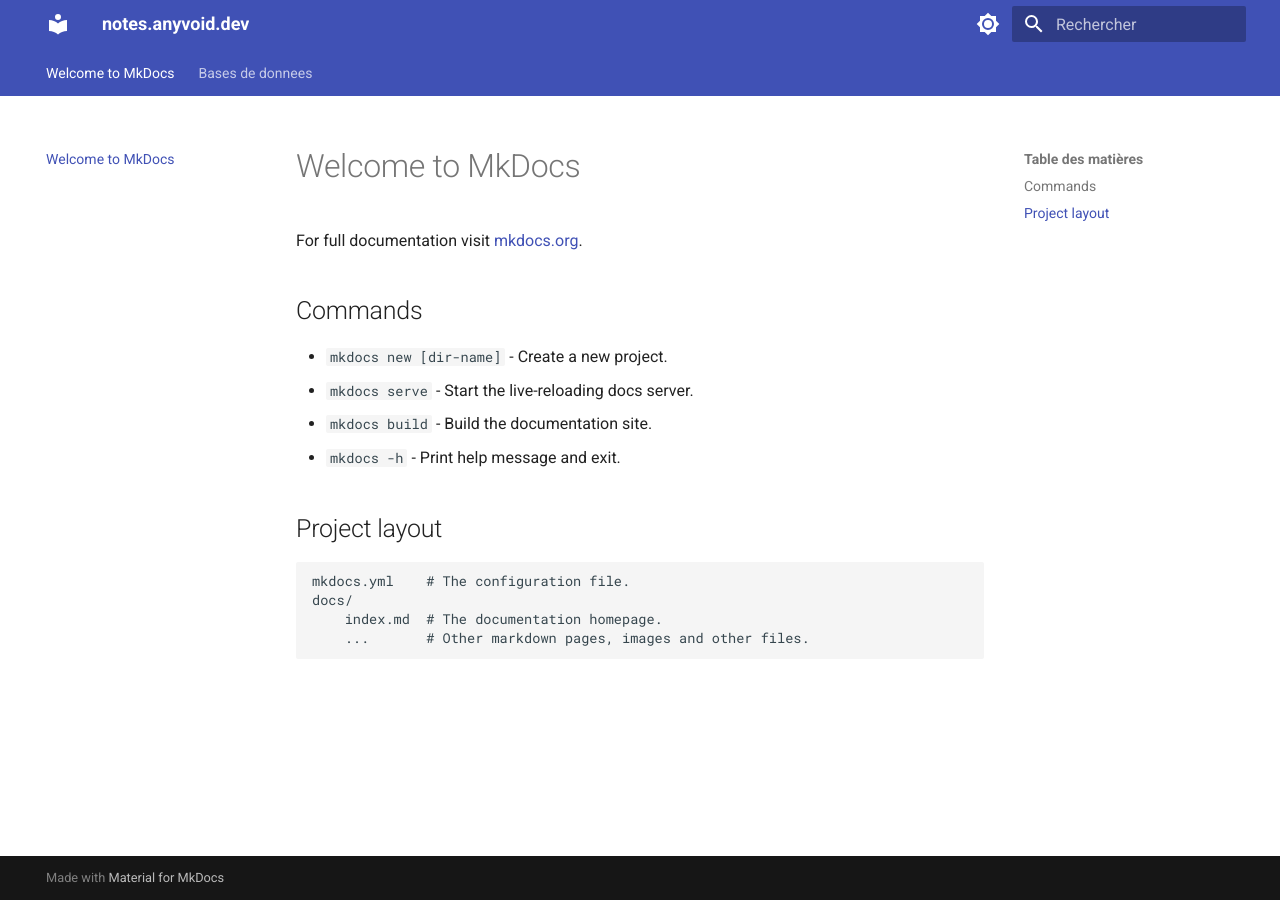
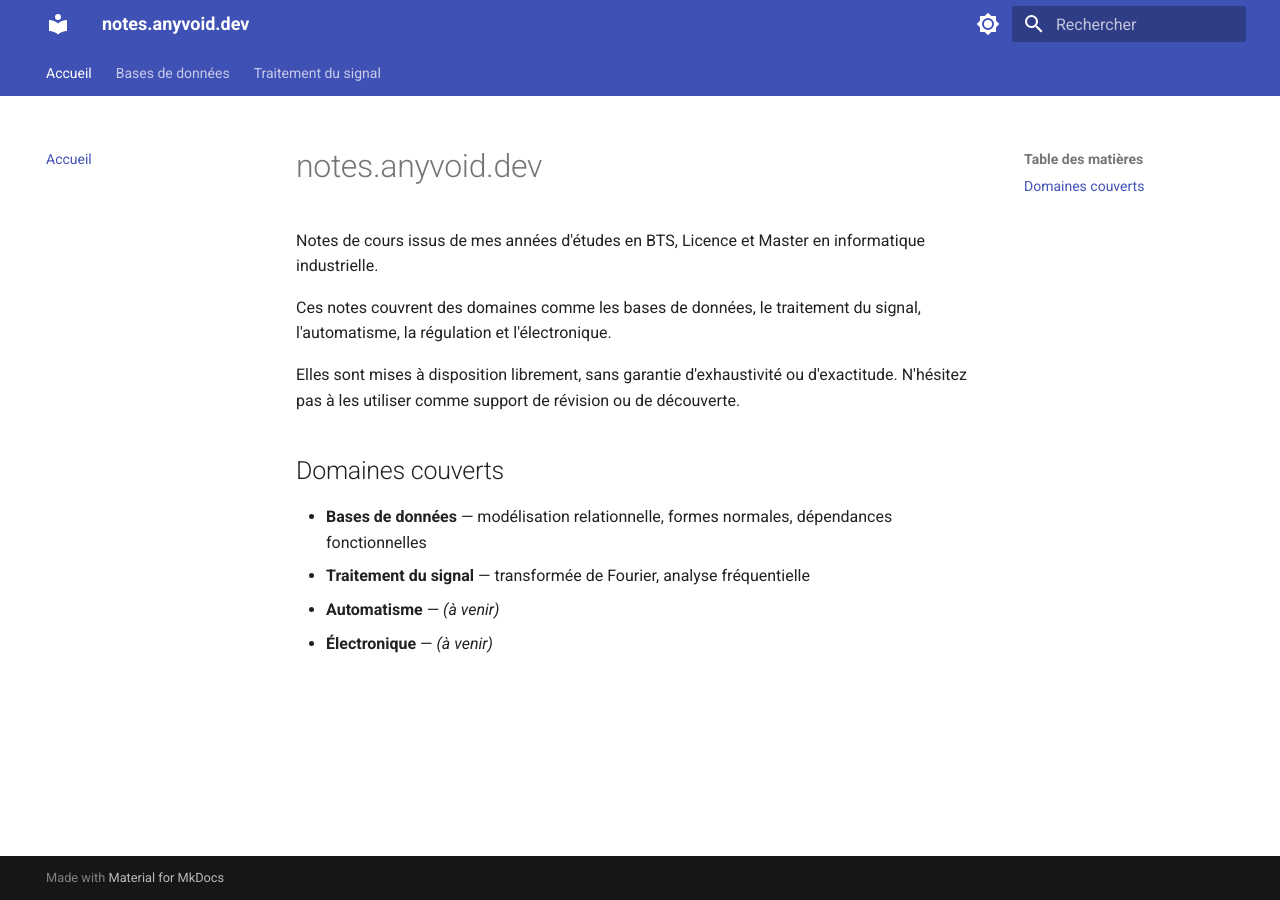
Before and after one commit to NicolasMugnier/notes.anyvoid.dev, an MkDocs documentation site: the page built from docs/index.md, in a window 1280 px wide. Built offline with MkDocs 1.6.1 and Material for MkDocs 9.7.7, drawn with Linux system fonts in a browser that asks for light colours; nearby versions of some CDN libraries; library files that are not in the unit come from our copies.

Commit message:
feat(notes): add first notes

```diff
--- a/docs/index.md
+++ b/docs/index.md
@@ -1,17 +1,14 @@
-# Welcome to MkDocs
+# notes.anyvoid.dev
 
-For full documentation visit [mkdocs.org](https://www.mkdocs.org).
+Notes de cours issus de mes années d'études en BTS, Licence et Master en informatique industrielle.
 
-## Commands
+Ces notes couvrent des domaines comme les bases de données, le traitement du signal, l'automatisme, la régulation et l'électronique.
 
-* `mkdocs new [dir-name]` - Create a new project.
-* `mkdocs serve` - Start the live-reloading docs server.
-* `mkdocs build` - Build the documentation site.
-* `mkdocs -h` - Print help message and exit.
+Elles sont mises à disposition librement, sans garantie d'exhaustivité ou d'exactitude. N'hésitez pas à les utiliser comme support de révision ou de découverte.
 
-## Project layout
+## Domaines couverts
 
-    mkdocs.yml    # The configuration file.
-    docs/
-        index.md  # The documentation homepage.
-        ...       # Other markdown pages, images and other files.
+- **Bases de données** — modélisation relationnelle, formes normales, dépendances fonctionnelles
+- **Traitement du signal** — transformée de Fourier, analyse fréquentielle
+- **Automatisme** — *(à venir)*
+- **Électronique** — *(à venir)*
--- a/mkdocs.yml
+++ b/mkdocs.yml
@@ -27,4 +27,17 @@
       generic: true
 
 extra_javascript:
-  - https://unpkg.com/mathjax@3/es5/tex-mml-chtml.js
+  - javascripts/katex.js
+  - https://unpkg.com/katex@0/dist/katex.min.js
+  - https://unpkg.com/katex@0/dist/contrib/auto-render.min.js
+
+extra_css:
+  - https://unpkg.com/katex@0/dist/katex.min.css
+
+nav:
+  - Accueil: index.md
+  - Bases de données:
+    - Conception d'un schéma relationnel: bases-de-donnees/conception-schema-relationnel.md
+    - Formes normales: bases-de-donnees/formes-normales.md
+  - Traitement du signal:
+    - Transformée de Fourier: traitement-du-signal/transformee-de-fourier.md
```
Also changed, not shown: docs/traitement-du-signal/transformee-de-fourier.md (added, +91 -0 lines).
